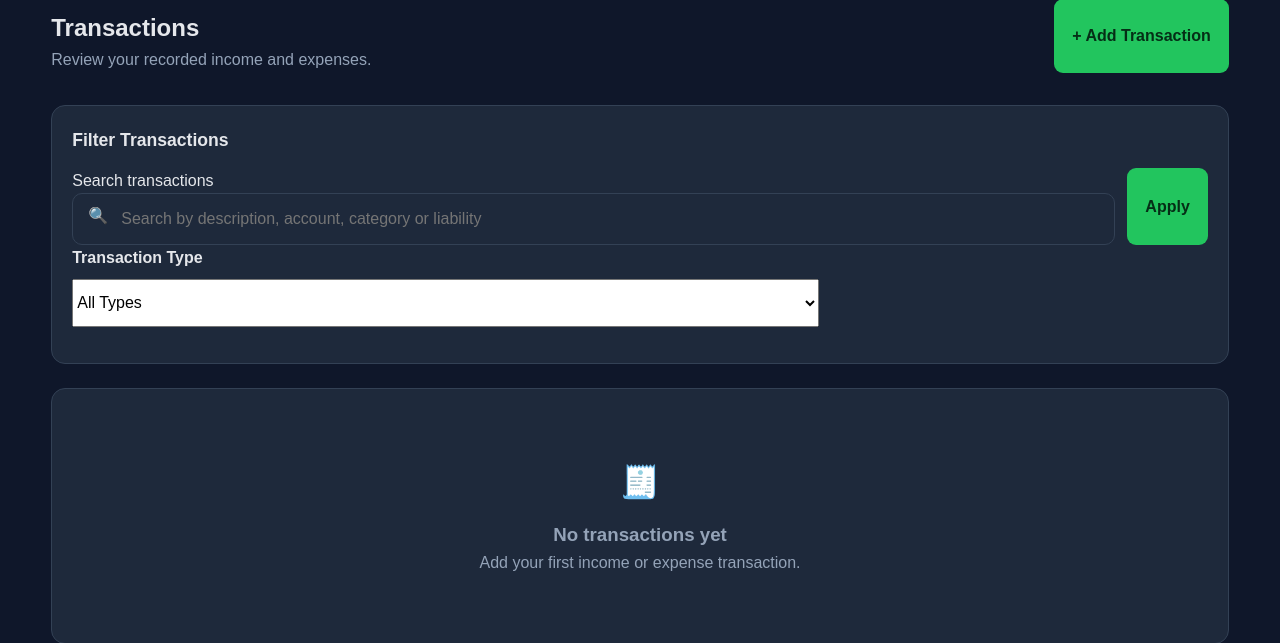
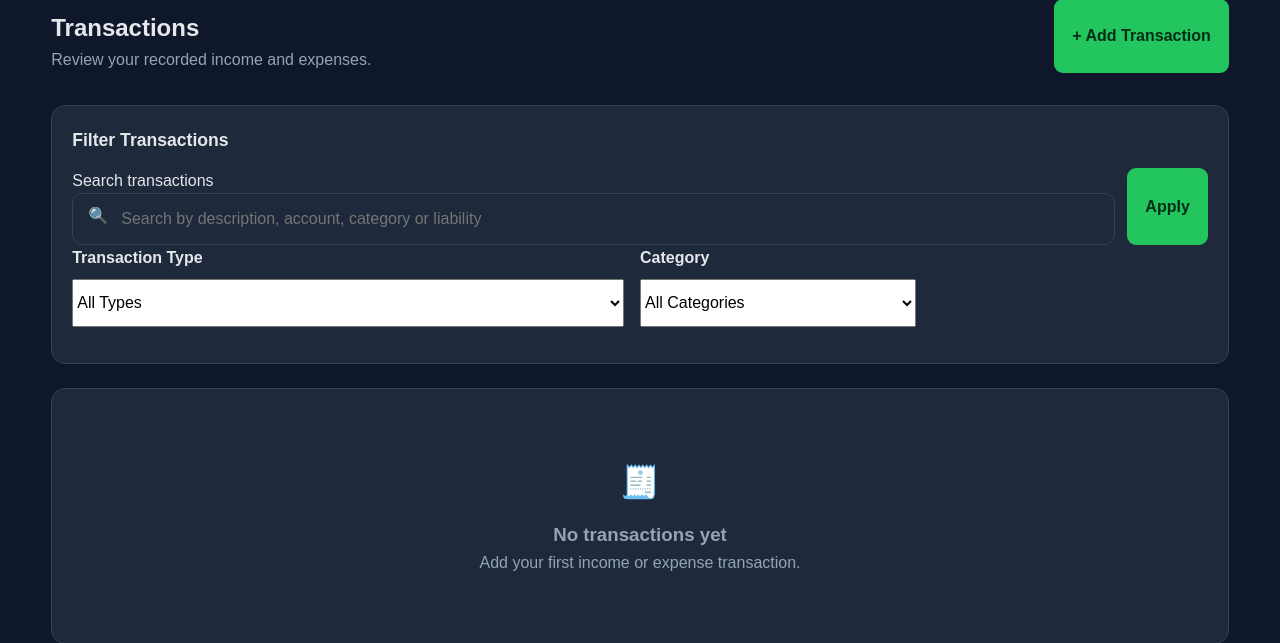
Before and after one commit to giri-can-do/giri-expense-tracker, a Flask app: page /transactions/ in a window 1280 px wide. Shown: the part 140-783 px from the top of the page. Run offline with Flask 3, Linux system fonts and the light colour scheme; the visitor is signed in with stand-in values (Sample User, id 1); data that the repository does not hold is empty.

Commit message:
feat: add smart category filter

```diff
--- a/app/routes/transactions.py
+++ b/app/routes/transactions.py
@@ -20,22 +20,39 @@ transactions_bp = Blueprint(
 def index():
     search = request.args.get("q", "").strip()
 
-    transaction_type = request.args.get(
+    selected_type = request.args.get(
         "type",
         "",
     ).strip().lower()
 
+    selected_category_id = request.args.get(
+        "category_id",
+        type=int,
+    )
+
+    # Debt payments do not use categories.
+    if selected_type == "debt_payment":
+        selected_category_id = None
+
     transactions = TransactionService.get_user_transactions(
         user_id=current_user.id,
         search=search,
-        transaction_type=transaction_type,
+        transaction_type=selected_type,
+        category_id=selected_category_id,
+    )
+
+    categories = CategoryService.get_user_categories(
+        current_user.id,
+        active_only=False,
     )
 
     return render_template(
         "transactions/index.html",
         transactions=transactions,
+        categories=categories,
         search=search,
-        selected_type=transaction_type,
+        selected_type=selected_type,
+        selected_category_id=selected_category_id,
     )
 
 
--- a/app/services/transaction_service.py
+++ b/app/services/transaction_service.py
@@ -5,6 +5,7 @@ from app import db
 from app.models import Account, Category, Transaction, Liability
 from app.services.liability_service import LiabilityService
 from sqlalchemy import or_
+from typing import Optional
 
 
 class TransactionService:
@@ -19,6 +20,7 @@ class TransactionService:
         user_id: int,
         search: str = "",
         transaction_type: str = "",
+        category_id: Optional[int] = None,
     ):
         query = Transaction.query.filter(
             Transaction.user_id == user_id
@@ -49,6 +51,12 @@ class TransactionService:
         if transaction_type in TransactionService.VALID_TYPES:
             query = query.filter(
                 Transaction.transaction_type == transaction_type
+            )
+
+        # Categories apply only to income and expenses.
+        if category_id and transaction_type != "debt_payment":
+            query = query.filter(
+                Transaction.category_id == category_id
             )
 
         return (
--- a/app/static/css/components.css
+++ b/app/static/css/components.css
@@ -652,3 +652,33 @@
         grid-template-columns: 1fr;
     }
 }
+
+.transaction-filter-controls {
+    display: grid;
+    grid-template-columns:
+        minmax(0, 2fr)
+        minmax(190px, 1fr)
+        minmax(220px, 1fr);
+    gap: 16px;
+    margin-bottom: 16px;
+}
+
+@media (max-width: 900px) {
+    .transaction-filter-controls {
+        grid-template-columns: 1fr 1fr;
+    }
+
+    .transaction-search-field {
+        grid-column: 1 / -1;
+    }
+}
+
+@media (max-width: 600px) {
+    .transaction-filter-controls {
+        grid-template-columns: 1fr;
+    }
+
+    .transaction-search-field {
+        grid-column: auto;
+    }
+}
--- /dev/null
+++ b/app/static/js/transaction-filters.js
@@ -0,0 +1,96 @@
+const transactionTypeFilter =
+    document.getElementById("transactionType");
+
+const categoryFilter =
+    document.getElementById("transactionCategory");
+
+if (transactionTypeFilter && categoryFilter) {
+    const originalCategoryOptions = Array.from(
+        categoryFilter.querySelectorAll(
+            "option[data-category-type]"
+        )
+    );
+
+    const initialCategoryValue =
+        categoryFilter.value;
+
+    function updateCategoryOptions(
+        preserveSelectedValue = false
+    ) {
+        const selectedType =
+            transactionTypeFilter.value;
+
+        const selectedCategoryValue =
+            preserveSelectedValue
+                ? initialCategoryValue
+                : "";
+
+        categoryFilter.innerHTML = "";
+
+        const defaultOption =
+            document.createElement("option");
+
+        defaultOption.value = "";
+
+        if (selectedType === "income") {
+            defaultOption.textContent =
+                "All Income Categories";
+        } else if (selectedType === "expense") {
+            defaultOption.textContent =
+                "All Expense Categories";
+        } else if (selectedType === "debt_payment") {
+            defaultOption.textContent =
+                "Not applicable for Debt Payments";
+        } else {
+            defaultOption.textContent =
+                "All Categories";
+        }
+
+        categoryFilter.appendChild(defaultOption);
+
+        if (selectedType === "debt_payment") {
+            categoryFilter.disabled = true;
+            categoryFilter.value = "";
+            return;
+        }
+
+        categoryFilter.disabled = false;
+
+        originalCategoryOptions.forEach(option => {
+            const categoryType =
+                option.dataset.categoryType;
+
+            const shouldInclude =
+                !selectedType ||
+                categoryType === selectedType;
+
+            if (!shouldInclude) {
+                return;
+            }
+
+            const clonedOption =
+                option.cloneNode(true);
+
+            clonedOption.selected =
+                clonedOption.value ===
+                selectedCategoryValue;
+
+            categoryFilter.appendChild(
+                clonedOption
+            );
+        });
+
+        categoryFilter.value =
+            selectedCategoryValue;
+    }
+
+    transactionTypeFilter.addEventListener(
+        "change",
+        () => {
+            updateCategoryOptions(false);
+        }
+    );
+
+    // Preserve a submitted category after page refresh.
+    updateCategoryOptions(true);
+}
--- a/app/templates/transactions/create.html
+++ b/app/templates/transactions/create.html
@@ -69,7 +69,7 @@
                     {% for category in categories %}
                         <option
                             value="{{ category.id }}"
-                            data-type="{{ category.category_type }}"
+                            data-category-type="{{ category.category_type }}"
                         >
                             {{ category.icon }} {{ category.name }}
                         </option>
--- a/app/templates/transactions/index.html
+++ b/app/templates/transactions/index.html
@@ -52,7 +52,7 @@
             Apply
         </button>
 
-        {% if search or selected_type %}
+        {% if search or selected_type or selected_category_id %}
             <a
                 class="btn btn-secondary"
                 href="{{ url_for('transactions.index') }}"
@@ -97,6 +97,35 @@
                 >
                     Debt Payment
                 </option>
+            </select>
+        </div>
+
+
+        <div class="transaction-filter-field">
+            <label for="transactionCategory">
+                Category
+            </label>
+
+            <select
+                id="transactionCategory"
+                name="category_id"
+                {% if selected_type == "debt_payment" %}disabled{% endif %}
+            >
+                <option value="">
+                    All Categories
+                </option>
+
+                {% for category in categories %}
+                    <option
+                        value="{{ category.id }}"
+                        data-category-type="{{ category.category_type }}"
+                        {% if selected_category_id == category.id %}
+                            selected
+                        {% endif %}
+                    >
+                        {{ category.icon }} {{ category.name }}
+                    </option>
+                {% endfor %}
             </select>
         </div>
     </div>
@@ -176,3 +205,12 @@
 </article>
 
 {% endblock %}
+
+{% block scripts %}
+<script
+    src="{{ url_for(
+        'static',
+        filename='js/transaction-filters.js'
+    ) }}"
+></script>
+{% endblock %}
```
Also changed, not shown: app/static/js/transaction-form.js (+57 -15 lines).
